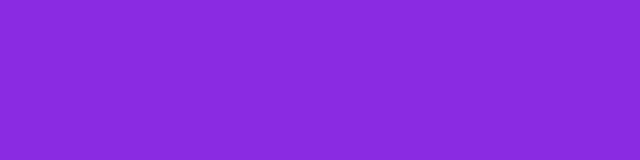
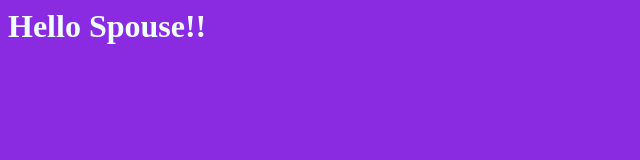
Before and after one commit to mccullyt/mccullyt.github.io, a plain HTML site: page index.html in a window 1280 px wide. Shown: the whole page, without its empty margins (0-640 px from the left). Drawn offline with Linux system fonts and the light colour scheme.

Commit message:
testing css conectivity and github pages

```diff
--- a/index.html
+++ b/index.html
@@ -6,6 +6,6 @@
     <link rel="stylesheet" href="styles.css">
 </head>
 <body>
-
+    <h1>Hello Spouse!!</h1>
 </body>
 </html>
--- a/styles.css
+++ b/styles.css
@@ -1 +1 @@
-html{background-color:blueviolet;}
+html{background-color:blueviolet; color:azure;}
```
